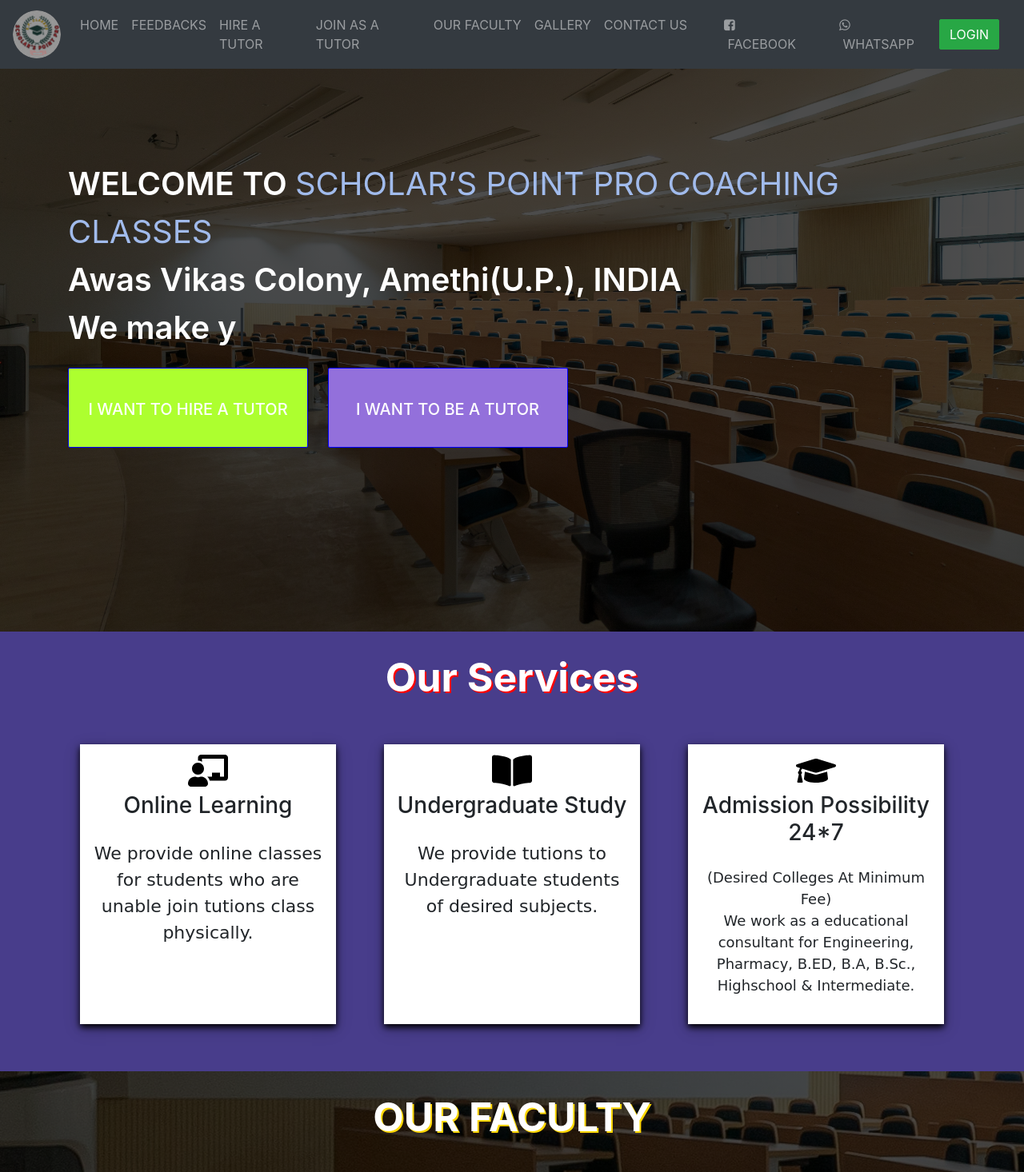
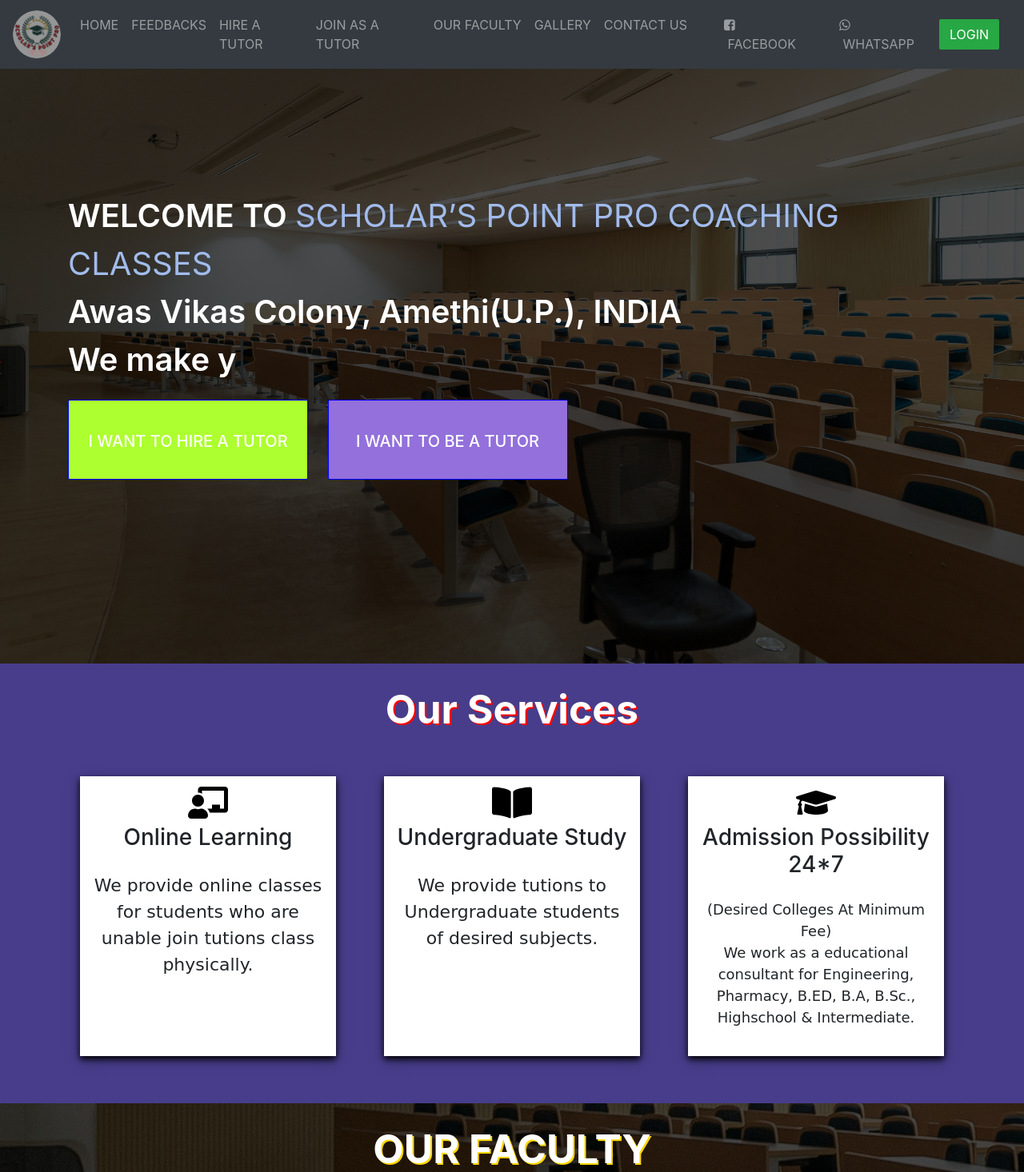
Before and after one commit to anuragmadhesia/scholarspointpro, a PHP site: page / in a window 1280 px wide. Shown: the top 1466 px of the page at 80% size. Run offline with PHP 8.4, Linux system fonts and the light colour scheme; data comes from the database, SQL or seed files in the repository; some libraries are stand-ins or nearby versions.

Commit message:
Update index.php

```diff
--- a/index.php
+++ b/index.php
@@ -97,7 +97,7 @@
         </style>
             <script src="js/typed.min.js"> </script>
             <div class="indexbackground">
-            	<div class="indexbox container" id="home" style="padding-top: 200px;">
+            	<div class="indexbox container" id="home" style="padding-top: 240px;">
                     <div class="example">
                         <span class="mytext down responsivetext">WELCOME TO </span>
                         <span class="welcome down animate responsivetext">SCHOLAR’S POINT PRO COACHING CLASSES<br></span>
```
